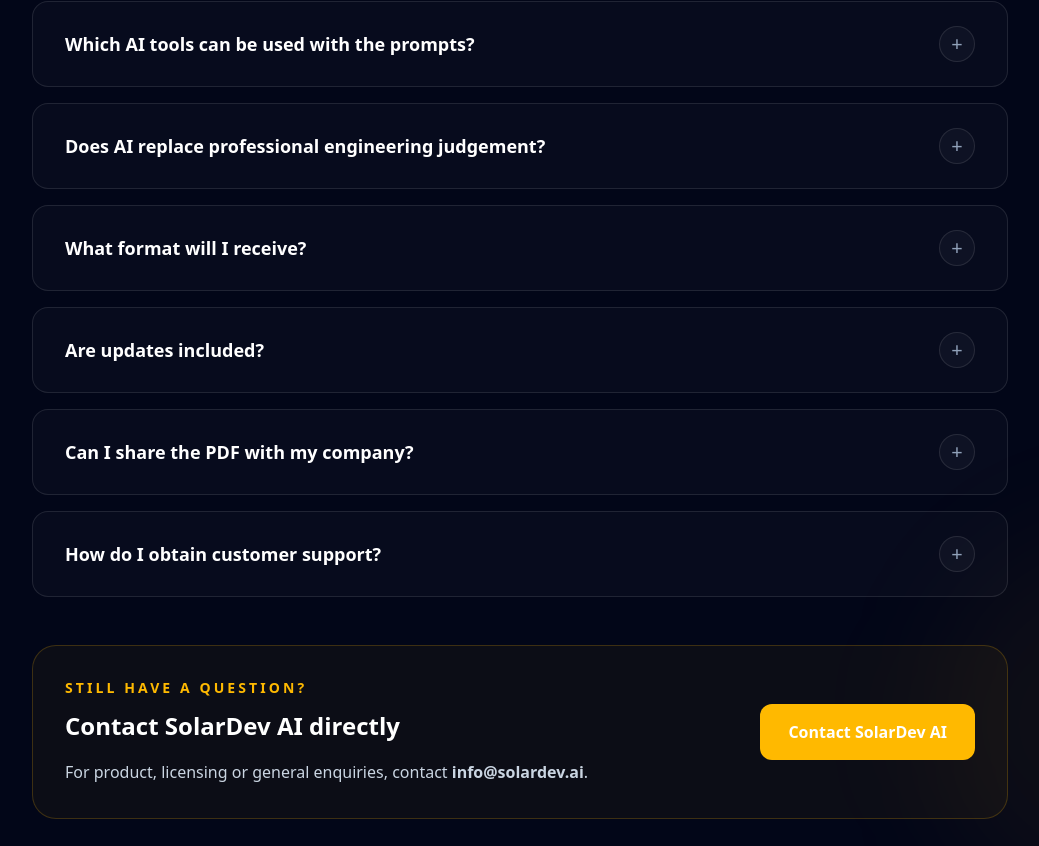
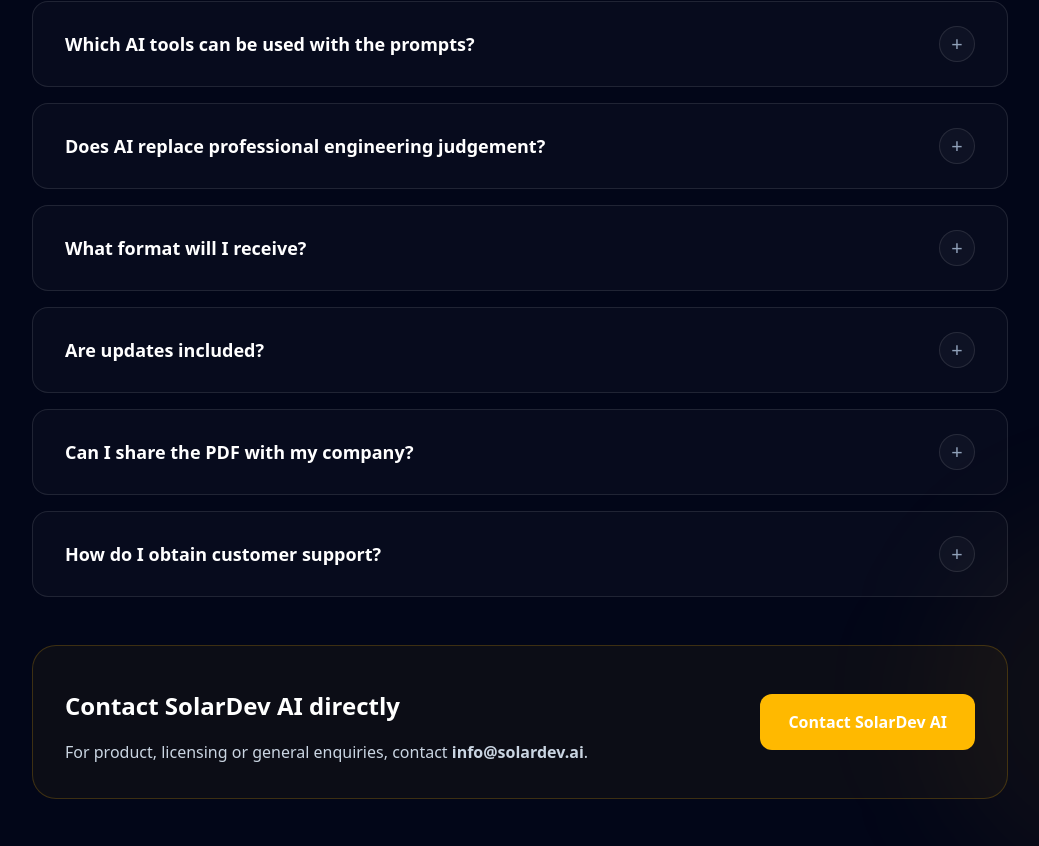
Before and after one commit to Solardevai/solardev-ai, a Next.js app: page / in a window 1280 px wide. Shown: the part 11154-12000 px from the top of the page, without its empty margins (120-1159 px from the left). Built offline with nearby package versions, Linux system fonts and the light colour scheme.

Commit message:
Update FAQ.tsx

```diff
--- a/components/FAQ.tsx
+++ b/components/FAQ.tsx
@@ -83,9 +83,6 @@ export default function FAQ() {
         <div className="mt-12 rounded-3xl border border-amber-400/20 bg-amber-400/[0.045] p-8">
           <div className="grid gap-8 lg:grid-cols-[1fr_auto] lg:items-center">
             <div>
-              <p className="text-sm font-semibold uppercase tracking-[0.22em] text-amber-400">
-                Still have a question?
-              </p>
 
               <h3 className="mt-3 text-2xl font-bold text-white">
                 Contact SolarDev AI directly
```
